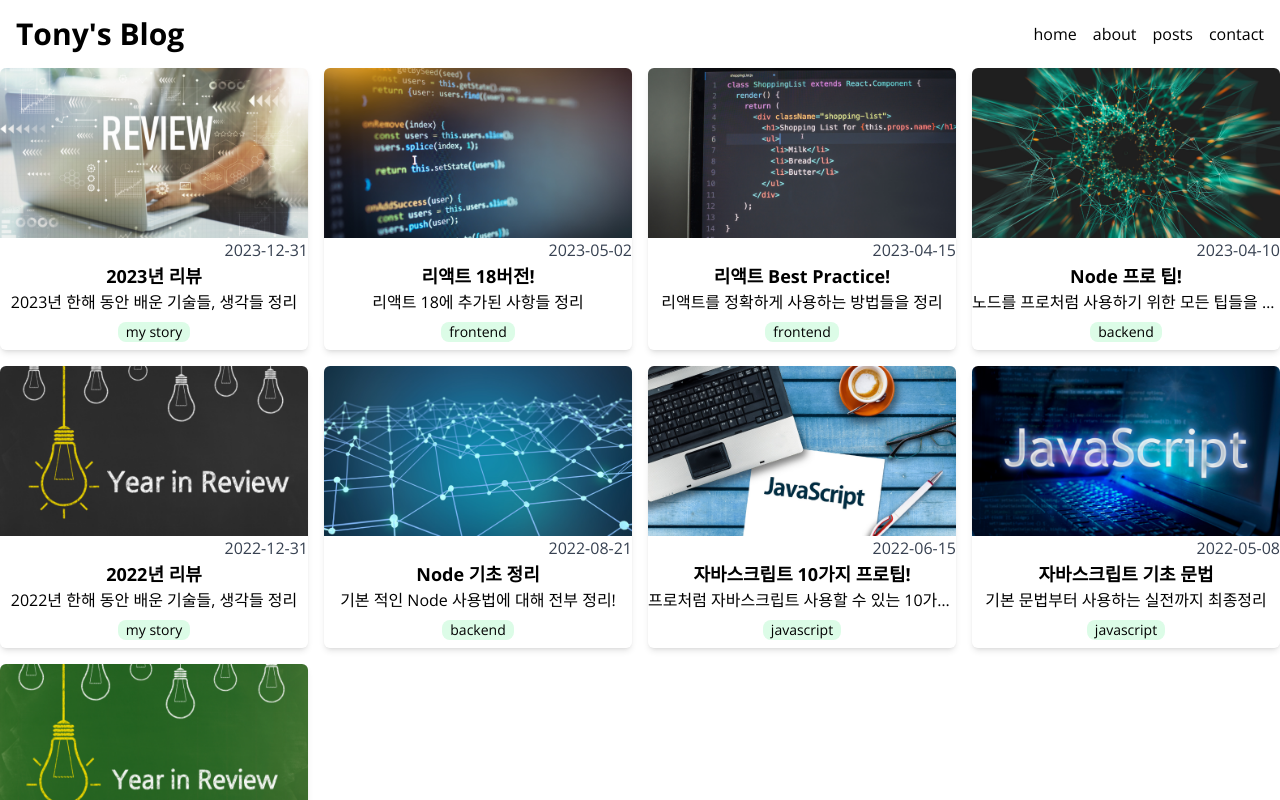
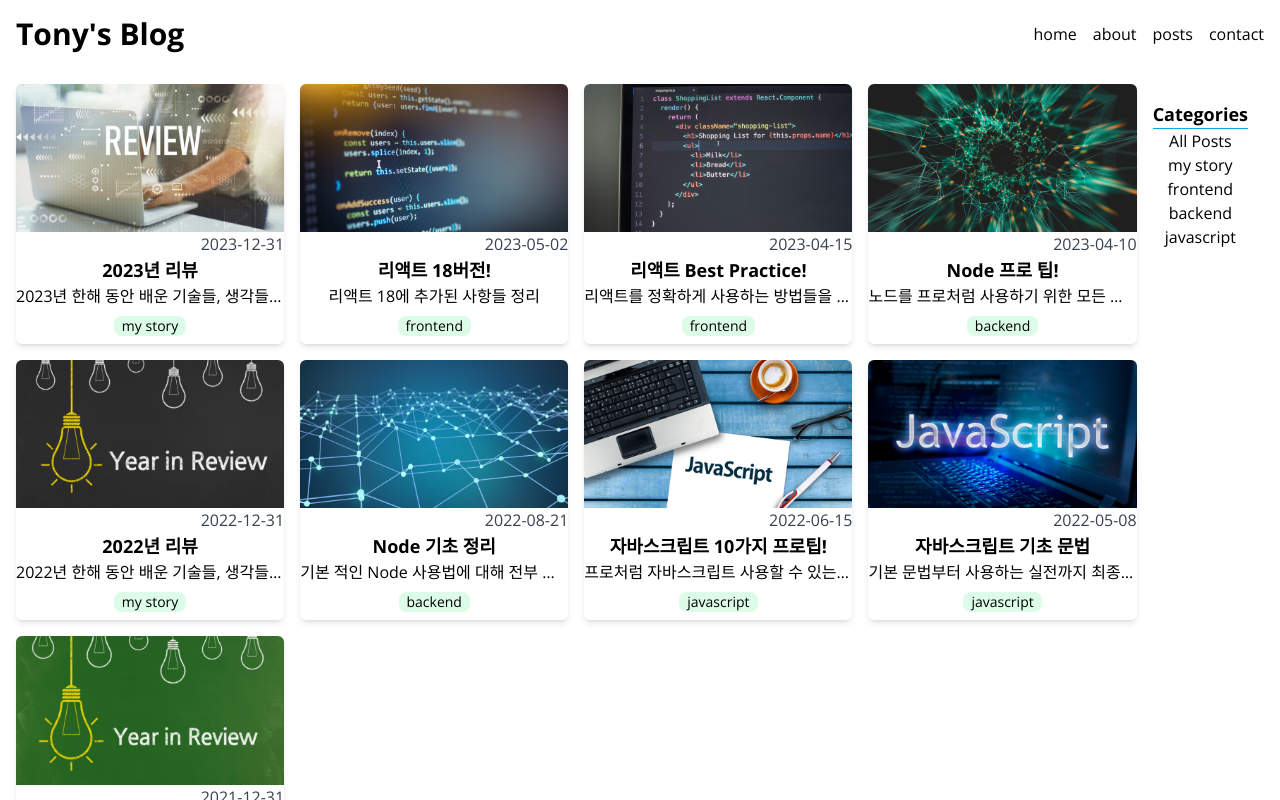
Before and after one commit to TaehwanGo/dream-nextjs, a Next.js app in the folder blog/: page /posts in a window 1280 px wide. Built offline with nearby package versions, Linux system fonts and the light colour scheme.

Commit message:
apply query param

```diff
--- a/blog/src/components/Categories.tsx
+++ b/blog/src/components/Categories.tsx
@@ -1,3 +1,6 @@
+import { useEffect } from "react";
+import { useSearchParams } from "next/navigation";
+
 interface CategoriesProps {
   categories: string[];
   selected: string;
@@ -8,11 +11,25 @@ export default function Categories({
   selected,
   onClick,
 }: CategoriesProps) {
+  // get query param
+  const searchParams = useSearchParams();
+
+  console.log('searchParams.get("category")', searchParams.get("category"));
+
   return (
-    <section>
+    <section className="p-4 text-center">
+      <h2 className="text-lg font-bold border-b border-sky-500 md-2">
+        Categories
+      </h2>
       <ul>
         {categories.map((category) => (
-          <li key={category} onClick={() => onClick(category)}>
+          <li
+            key={category}
+            onClick={() => onClick(category)}
+            className={`cursor-pointer hover:text-sky-500 ${
+              category === searchParams.get("category") ? "text-sky-600" : ""
+            }`}
+          >
             {category}
           </li>
         ))}
--- a/blog/src/components/FilterablePosts.tsx
+++ b/blog/src/components/FilterablePosts.tsx
@@ -4,6 +4,8 @@ import { Post } from "@/service/posts";
 import { useState } from "react";
 import PostsGrid from "./PostsGrid";
 import Categories from "./Categories";
+import { useSearchParams, useRouter } from "next/navigation";
+import useQueryParams from "@/hooks/useQueryParams";
 
 interface FilterablePostsProps {
   posts: Post[];
@@ -16,18 +18,27 @@ export default function FilterablePosts({
   posts,
   categories,
 }: FilterablePostsProps) {
+  const { queryParams, setQueryParams } = useQueryParams();
   const [selected, setSelected] = useState(ALL_POSTS);
   const filtered =
     selected === ALL_POSTS
       ? posts
       : posts.filter((post) => post.category === selected);
+
   return (
-    <section>
+    <section className="flex m-4">
       <PostsGrid posts={filtered} />
       <Categories
         categories={[ALL_POSTS, ...categories]}
         selected={selected}
-        onClick={setSelected}
+        onClick={(category) => {
+          setSelected(category);
+
+          // query param
+          // window.history.pushState({}, "", `?category=${category}`);
+          // searchParams.set(category);
+          setQueryParams({ category });
+        }}
       />
     </section>
   );
--- /dev/null
+++ b/blog/src/hooks/useQueryParams.ts
@@ -0,0 +1,24 @@
+"use client";
+
+import { usePathname, useRouter, useSearchParams } from "next/navigation";
+
+export default function useQueryParams<T = {}>() {
+  const router = useRouter();
+  const pathname = usePathname();
+  const searchParams = useSearchParams();
+  const queryParams = searchParams as unknown as Partial<T>;
+  const urlSearchParams = new URLSearchParams(searchParams.toString());
+
+  function setQueryParams(params: Partial<T>) {
+    Object.entries(params).forEach(([key, value]) => {
+      urlSearchParams.set(key, String(value));
+    });
+
+    const search = urlSearchParams.toString();
+    const query = search ? `?${search}` : "";
+
+    router.push(`${pathname}${query}`);
+  }
+
+  return { queryParams, setQueryParams };
+}
```
